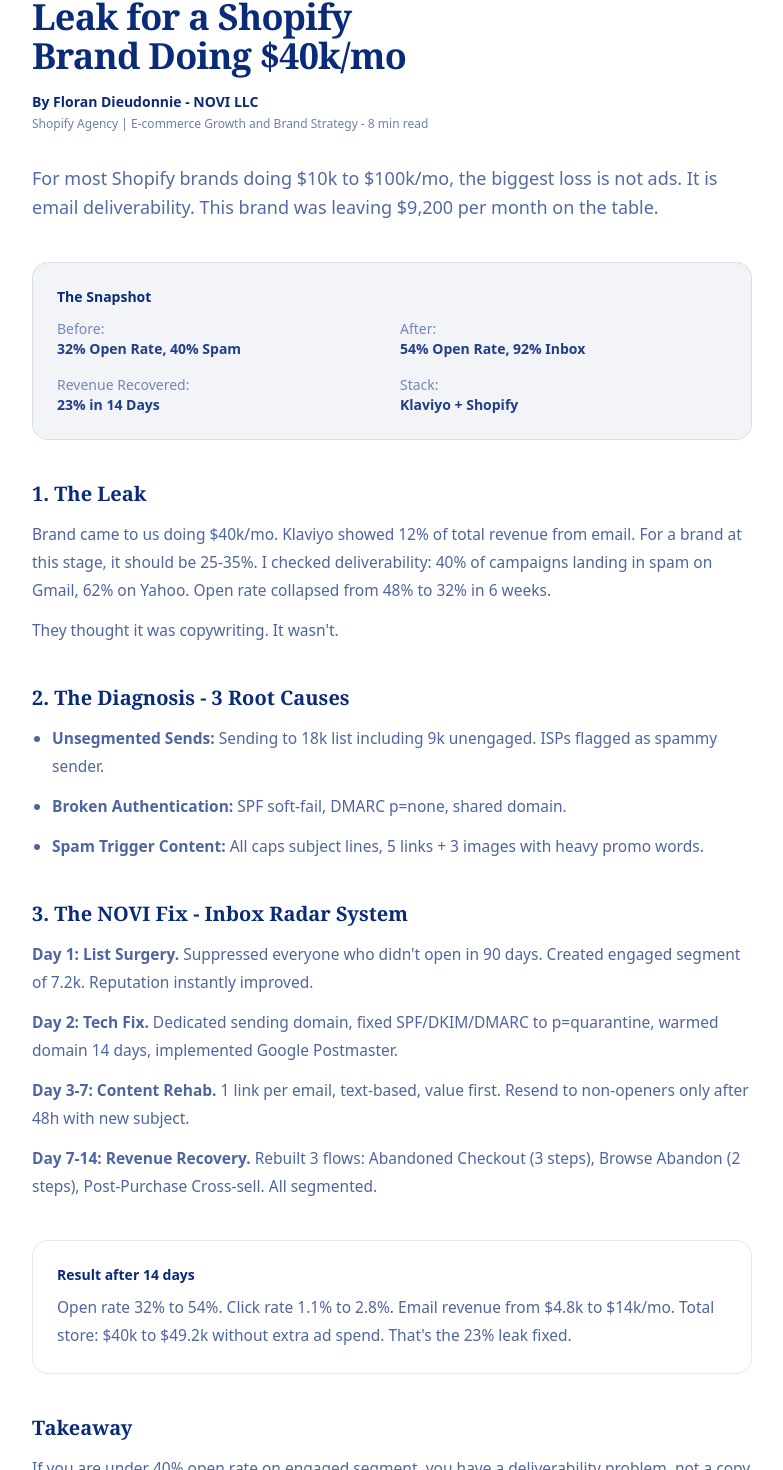
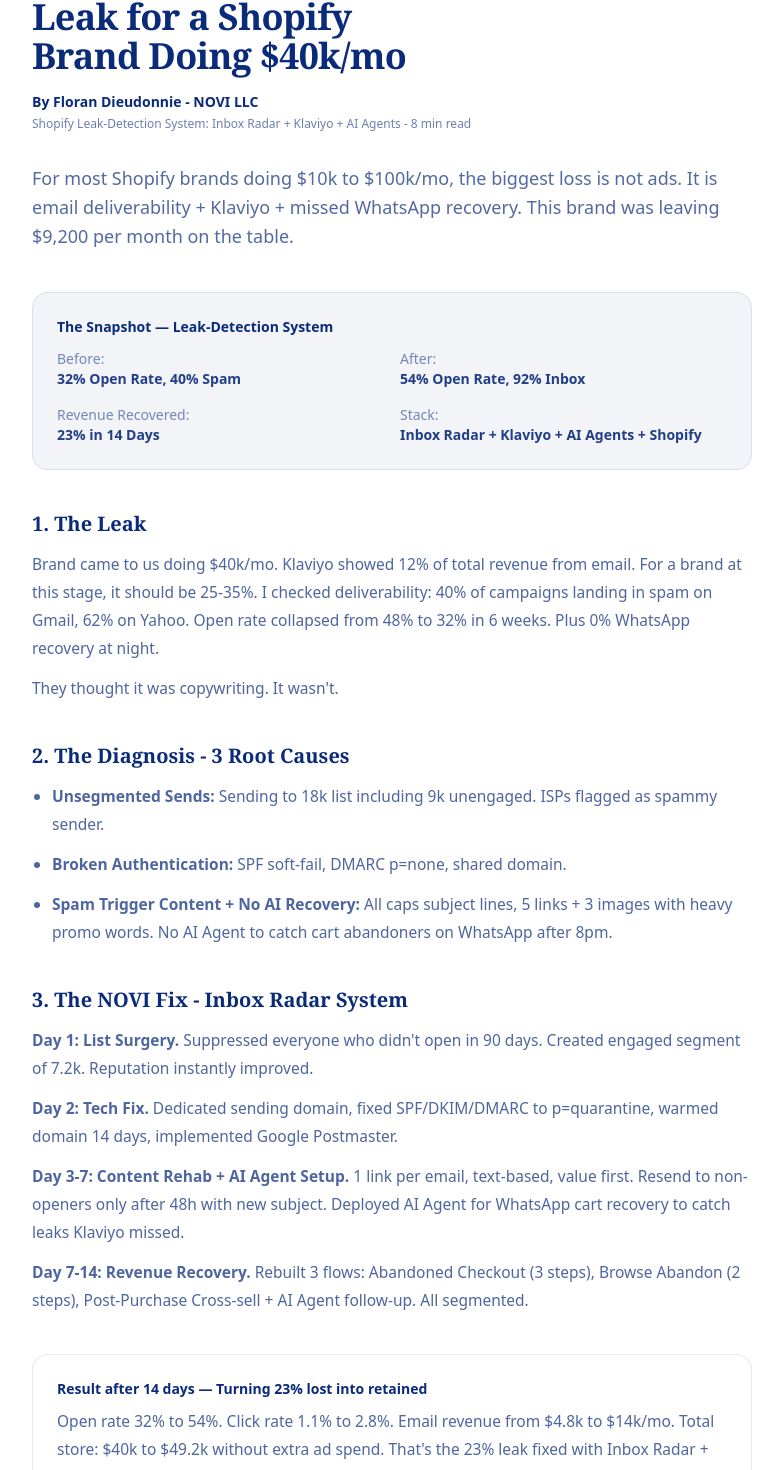
Before and after one commit to NOVI-I6699-cmd/portfolio-starter-kit, a Next.js app: page /insights/how-i-fixed-23-percent-revenue-leak-shopify in a window 1280 px wide. Shown: the part 207-1677 px from the top of the page, without its empty margins (248-1031 px from the left). Built offline with nearby package versions, Linux system fonts and the light colour scheme.

Commit message:
Update page.tsx

```diff
--- a/app/insights/how-i-fixed-23-percent-revenue-leak-shopify/page.tsx
+++ b/app/insights/how-i-fixed-23-percent-revenue-leak-shopify/page.tsx
@@ -4,30 +4,30 @@ export default function Page(){
     <main className="max-w-3xl mx-auto px-6 py-20 bg-white">
       <Link href="/#case-studies" className="text-sm text-[#0A2A7A]/60 hover:text-[#0A2A7A] transition-colors">← Back to Case Studies</Link>
 
-      <p className="mt-8 text-xs tracking-widest uppercase font-semibold text-[#0A2A7A]/60">INBOX RADAR - 01</p>
+      <p className="mt-8 text-xs tracking-widest uppercase font-semibold text-[#0A2A7A]/60">INBOX RADAR - 01 — Shopify Leak-Detection System: Inbox Radar + Klaviyo + AI Agents</p>
 
       {/* FIXED - $40k/mo - no more orphan mo */}
       <h1 className="font-serif mt-3 text-[26px] leading-[1.15] tracking-[-0.02em] md:text-[36px] md:leading-[1.1] font-bold [text-wrap:balance] max-w-[20ch] md:max-w-[28ch] text-[#0A2A7A]">How I Fixed a 23% Revenue Leak for a Shopify Brand Doing $40k/mo</h1>
 
       <p className="mt-4 text-sm font-bold text-[#0A2A7A]">By Floran Dieudonnie - NOVI LLC</p>
-      <p className="mt-1 text-xs text-[#0A2A7A]/60">Shopify Agency | E-commerce Growth and Brand Strategy - 8 min read</p>
+      <p className="mt-1 text-xs text-[#0A2A7A]/60">Shopify Leak-Detection System: Inbox Radar + Klaviyo + AI Agents - 8 min read</p>
 
-      <p className="mt-8 text-lg leading-relaxed text-[#0A2A7A]/70">For most Shopify brands doing $10k to $100k/mo, the biggest loss is not ads. It is email deliverability. This brand was leaving $9,200 per month on the table.</p>
+      <p className="mt-8 text-lg leading-relaxed text-[#0A2A7A]/70">For most Shopify brands doing $10k to $100k/mo, the biggest loss is not ads. It is email deliverability + Klaviyo + missed WhatsApp recovery. This brand was leaving $9,200 per month on the table.</p>
 
       <div className="mt-10 space-y-10 text-[15.5px] leading-7 text-[#0A2A7A]/90">
         <div className="border border-[#0A2A7A]/10 rounded-2xl p-6 bg-[#0A2A7A]/5">
-          <p className="text-sm font-bold text-[#0A2A7A]">The Snapshot</p>
+          <p className="text-sm font-bold text-[#0A2A7A]">The Snapshot — Leak-Detection System</p>
           <div className="mt-3 grid grid-cols-2 gap-4 text-sm">
             <div><span className="opacity-60">Before:</span> <br/><strong>32% Open Rate, 40% Spam</strong></div>
             <div><span className="opacity-60">After:</span> <br/><strong>54% Open Rate, 92% Inbox</strong></div>
             <div><span className="opacity-60">Revenue Recovered:</span> <br/><strong>23% in 14 Days</strong></div>
-            <div><span className="opacity-60">Stack:</span> <br/><strong>Klaviyo + Shopify</strong></div>
+            <div><span className="opacity-60">Stack:</span> <br/><strong>Inbox Radar + Klaviyo + AI Agents + Shopify</strong></div>
           </div>
         </div>
 
         <div>
           <h2 className="font-serif text-xl font-bold text-[#0A2A7A]">1. The Leak</h2>
-          <p className="mt-3 opacity-80">Brand came to us doing $40k/mo. Klaviyo showed 12% of total revenue from email. For a brand at this stage, it should be 25-35%. I checked deliverability: 40% of campaigns landing in spam on Gmail, 62% on Yahoo. Open rate collapsed from 48% to 32% in 6 weeks.</p>
+          <p className="mt-3 opacity-80">Brand came to us doing $40k/mo. Klaviyo showed 12% of total revenue from email. For a brand at this stage, it should be 25-35%. I checked deliverability: 40% of campaigns landing in spam on Gmail, 62% on Yahoo. Open rate collapsed from 48% to 32% in 6 weeks. Plus 0% WhatsApp recovery at night.</p>
           <p className="mt-3 opacity-80">They thought it was copywriting. It wasn't.</p>
         </div>
 
@@ -36,7 +36,7 @@ export default function Page(){
           <ul className="mt-3 space-y-3 opacity-80 list-disc pl-5">
             <li><strong>Unsegmented Sends:</strong> Sending to 18k list including 9k unengaged. ISPs flagged as spammy sender.</li>
             <li><strong>Broken Authentication:</strong> SPF soft-fail, DMARC p=none, shared domain.</li>
-            <li><strong>Spam Trigger Content:</strong> All caps subject lines, 5 links + 3 images with heavy promo words.</li>
+            <li><strong>Spam Trigger Content + No AI Recovery:</strong> All caps subject lines, 5 links + 3 images with heavy promo words. No AI Agent to catch cart abandoners on WhatsApp after 8pm.</li>
           </ul>
         </div>
 
@@ -45,19 +45,19 @@ export default function Page(){
           <div className="mt-3 space-y-3 opacity-80">
             <p><strong>Day 1: List Surgery.</strong> Suppressed everyone who didn't open in 90 days. Created engaged segment of 7.2k. Reputation instantly improved.</p>
             <p><strong>Day 2: Tech Fix.</strong> Dedicated sending domain, fixed SPF/DKIM/DMARC to p=quarantine, warmed domain 14 days, implemented Google Postmaster.</p>
-            <p><strong>Day 3-7: Content Rehab.</strong> 1 link per email, text-based, value first. Resend to non-openers only after 48h with new subject.</p>
-            <p><strong>Day 7-14: Revenue Recovery.</strong> Rebuilt 3 flows: Abandoned Checkout (3 steps), Browse Abandon (2 steps), Post-Purchase Cross-sell. All segmented.</p>
+            <p><strong>Day 3-7: Content Rehab + AI Agent Setup.</strong> 1 link per email, text-based, value first. Resend to non-openers only after 48h with new subject. Deployed AI Agent for WhatsApp cart recovery to catch leaks Klaviyo missed.</p>
+            <p><strong>Day 7-14: Revenue Recovery.</strong> Rebuilt 3 flows: Abandoned Checkout (3 steps), Browse Abandon (2 steps), Post-Purchase Cross-sell + AI Agent follow-up. All segmented.</p>
           </div>
         </div>
 
         <div className="border border-[#0A2A7A]/10 rounded-2xl p-6 bg-white">
-          <p className="text-sm font-bold text-[#0A2A7A]">Result after 14 days</p>
-          <p className="mt-2 opacity-80">Open rate 32% to 54%. Click rate 1.1% to 2.8%. Email revenue from $4.8k to $14k/mo. Total store: $40k to $49.2k without extra ad spend. That's the 23% leak fixed.</p>
+          <p className="text-sm font-bold text-[#0A2A7A]">Result after 14 days — Turning 23% lost into retained</p>
+          <p className="mt-2 opacity-80">Open rate 32% to 54%. Click rate 1.1% to 2.8%. Email revenue from $4.8k to $14k/mo. Total store: $40k to $49.2k without extra ad spend. That's the 23% leak fixed with Inbox Radar + Klaviyo + AI Agents.</p>
         </div>
 
         <div>
           <h2 className="font-serif text-xl font-bold text-[#0A2A7A]">Takeaway</h2>
-          <p className="mt-3 opacity-80">If you are under 40% open rate on engaged segment, you have a deliverability problem, not a copy problem. Fix list, fix tech, then fix content. In that order.</p>
+          <p className="mt-3 opacity-80">If you are under 40% open rate on engaged segment, you have a deliverability problem, not a copy problem. Fix list, fix tech, then fix content, then add AI Agents to catch what email can't. In that order.</p>
         </div>
       </div>
 
```
